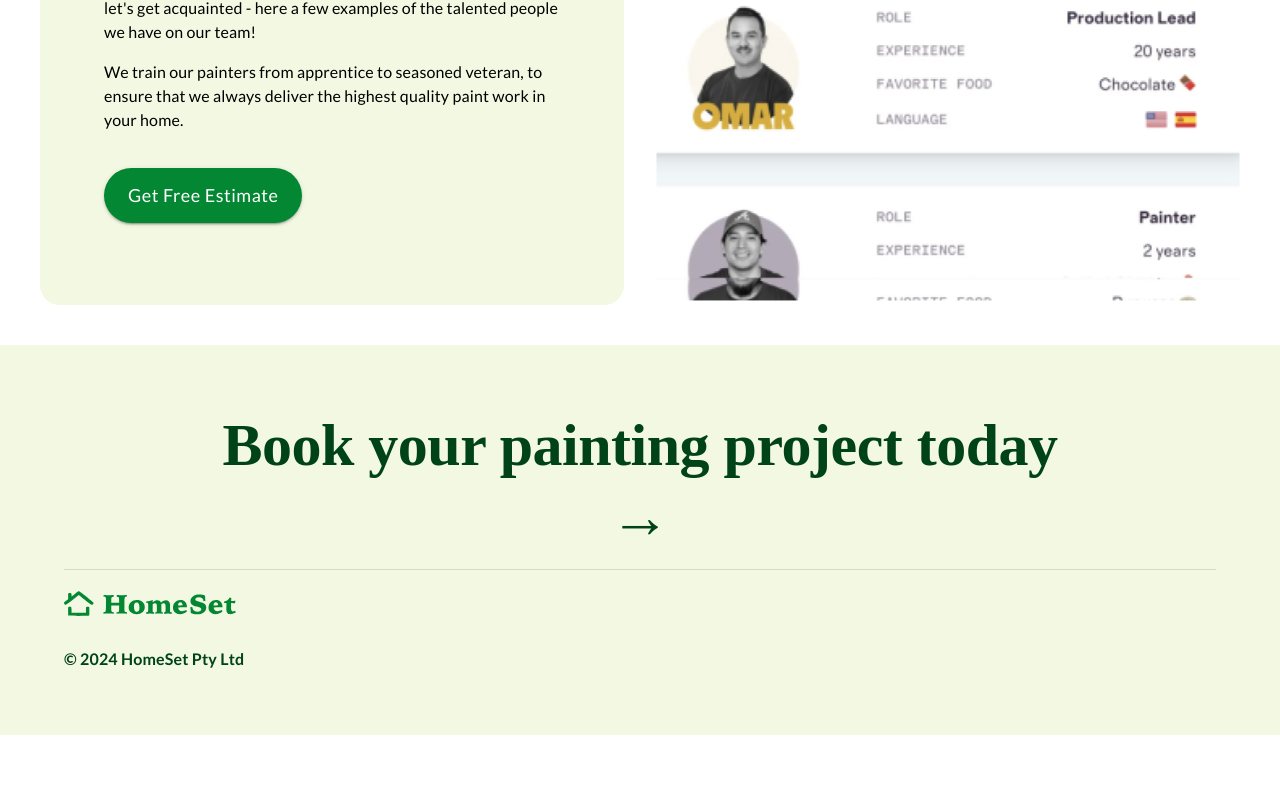
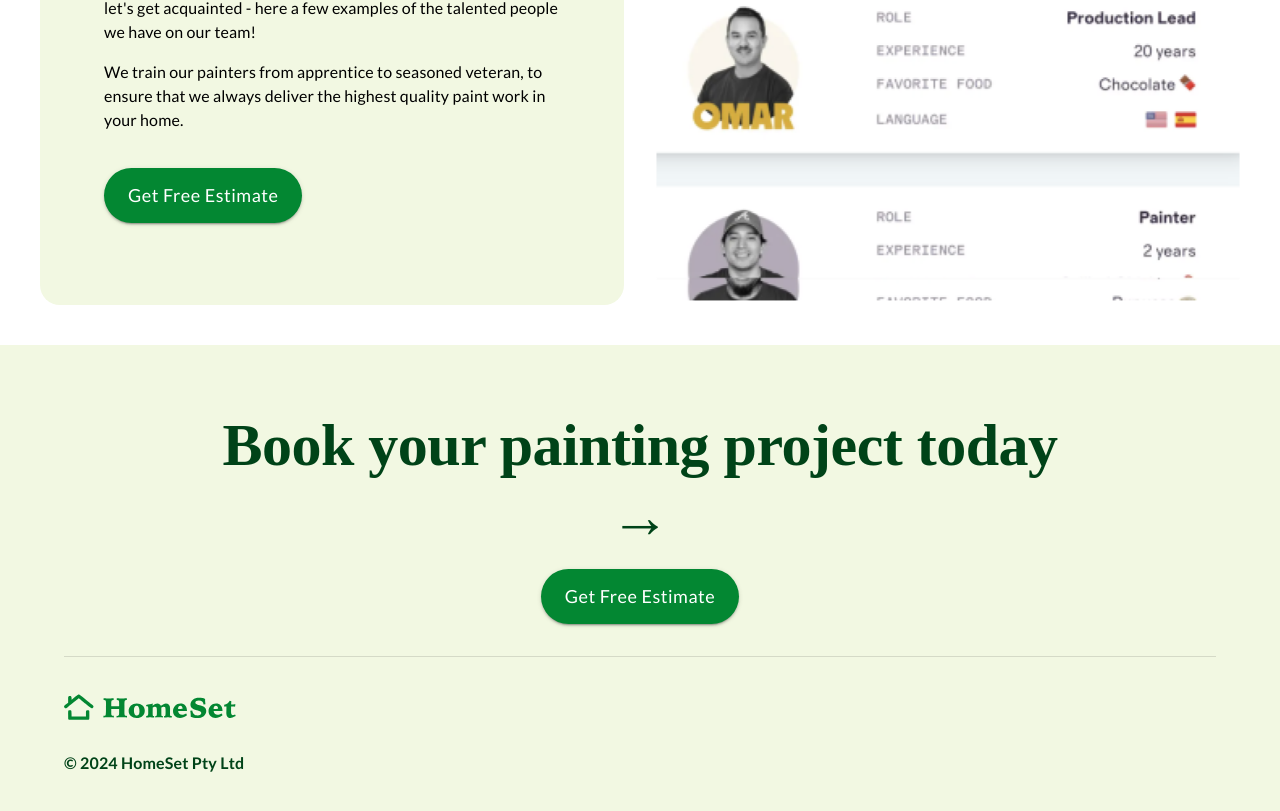
Before and after one commit to Paololalap/HomeSet, a Next.js app: page / in a window 1280 px wide. Shown: the part 4311-5122 px from the top of the page. Before the commit the page ends 5046 px from the top, so only its background shows below. Built offline with nearby package versions, Linux system fonts and the light colour scheme; a web font is replaced by a local one.

Commit message:
initial commit

```diff
--- a/src/components/molecules/navbar/bottomBar.tsx
+++ b/src/components/molecules/navbar/bottomBar.tsx
@@ -43,7 +43,7 @@ const NAVIGATIONS = [
 const BottomBar = () => {
   return (
     <Box p={{ xs: 2, md: 8 }} bgcolor={"secondary.main"}>
-      <Container maxWidth={"md"}>
+      <Container maxWidth={"md"} sx={{display: 'flex', flexDirection:'column', alignItems:'center'}}>
         <Typography
           textAlign={"center"}
           fontWeight={900}
@@ -53,8 +53,9 @@ const BottomBar = () => {
         >
           Book your painting project today →
         </Typography>
+        <Button variant='contained' sx={{marginTop: '1rem'}}>Get Free Estimate</Button>
       </Container>
-      <Divider sx={{ marginY: "1rem" }} />
+      <Divider sx={{ marginY: "2rem" }} />
       <Box display={"flex"} flexDirection={"column"}>
         <Image
           src='/assets/Logo2.svg'
@@ -66,7 +67,7 @@ const BottomBar = () => {
           fontWeight={700}
           fontFamily={"lato"}
           color={"primary.dark"}
-          mt={'1.5rem'}
+          mt={"1.5rem"}
         >
           &copy; 2024 HomeSet Pty Ltd
         </Typography>
```
